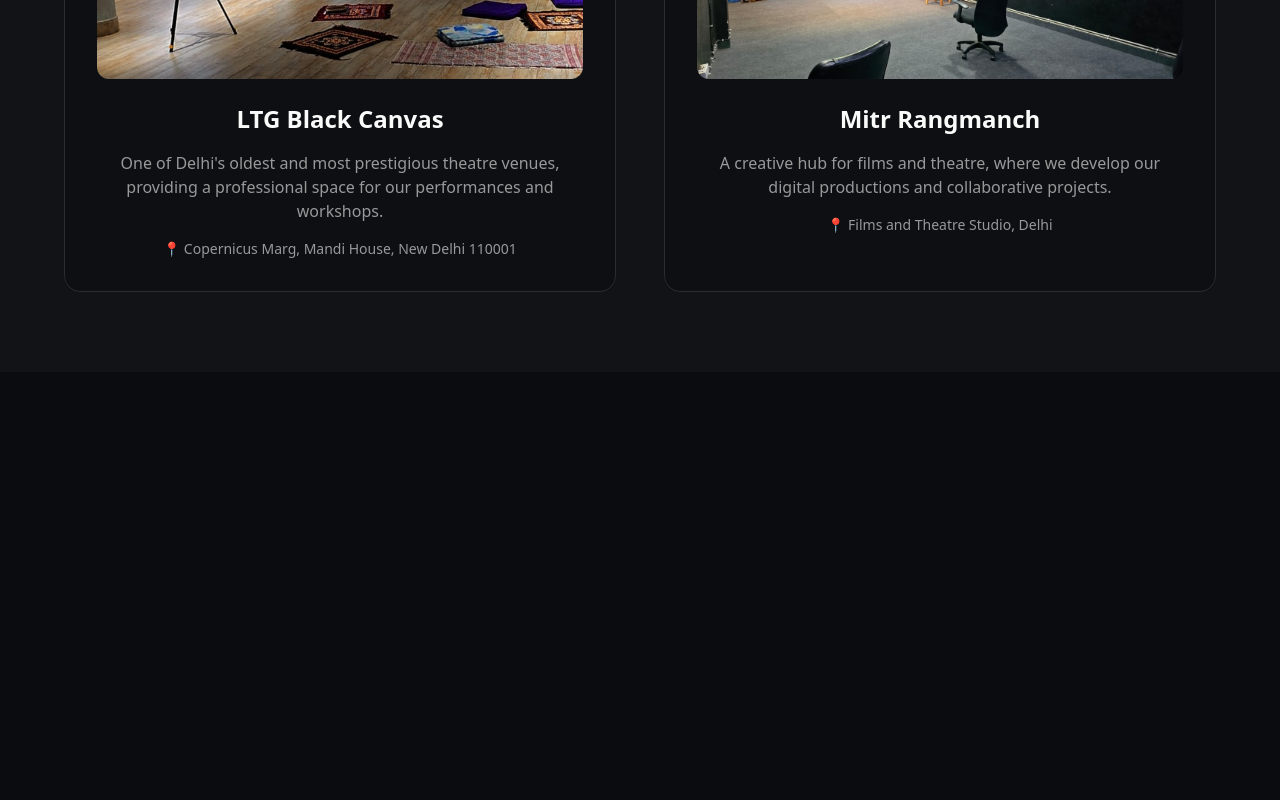
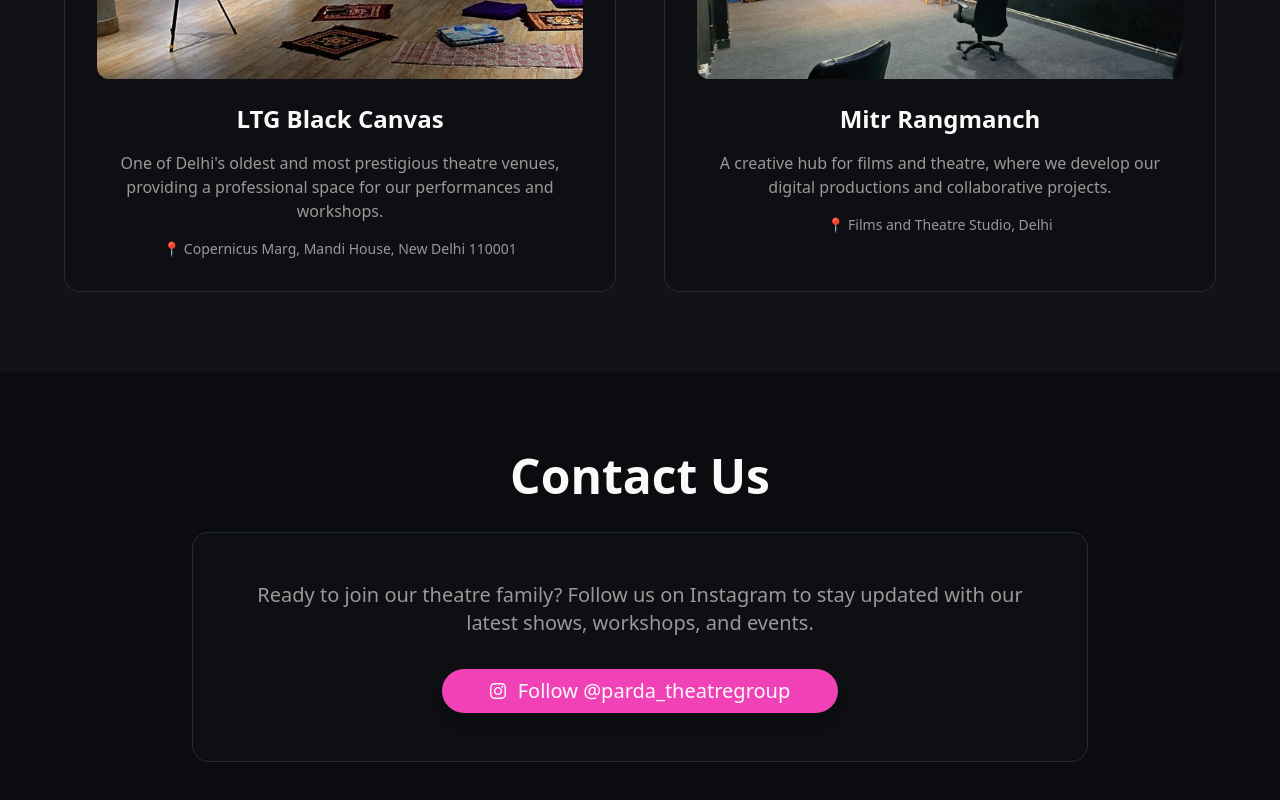
Before and after one commit to aadhityasachdeva/parda-spotlight-stage, a React (Vite) app: page / in a window 1280 px wide. Shown: the part 3134-3934 px from the top of the page. Before the commit the page ends 3506 px from the top, so only its background shows below. Built offline with nearby package versions, Linux system fonts and the light colour scheme.

Commit message:
Add Contact Us section
Added a "Contact Us" section to the homepage, including a link to the Instagram profile.
-edited src/pages/Home.tsx

```diff
--- a/src/pages/Home.tsx
+++ b/src/pages/Home.tsx
@@ -202,6 +202,48 @@ const Home = () => {
           </div>
         </div>
       </section>
+
+      {/* Contact Us Section */}
+      <section className="py-20 bg-background">
+        <div className="container mx-auto px-6">
+          <div className="max-w-4xl mx-auto text-center">
+            <h2 className="text-4xl md:text-5xl font-bold mb-8 text-foreground">
+              Contact Us
+            </h2>
+            <div className="bg-card/50 backdrop-blur-sm border border-border rounded-2xl p-8 md:p-12">
+              <p className="text-lg md:text-xl text-muted-foreground leading-relaxed mb-8">
+                Ready to join our theatre family? Follow us on Instagram to stay updated with our latest shows, workshops, and events.
+              </p>
+
+              {/* Instagram Link */}
+              <div className="flex justify-center">
+                <Button
+                  asChild
+                  size="lg"
+                  className="bg-primary hover:bg-primary/90 text-primary-foreground px-12 py-4 text-xl rounded-full shadow-lg hover:shadow-xl transition-all duration-300"
+                >
+                  <a
+                    href="https://www.instagram.com/parda_theatregroup/"
+                    target="_blank"
+                    rel="noopener noreferrer"
+                    className="flex items-center gap-3"
+                  >
+                    <svg
+                      className="w-6 h-6"
+                      fill="currentColor"
+                      viewBox="0 0 24 24"
+                      xmlns="http://www.w3.org/2000/svg"
+                    >
+                      <path d="M12 2.163c3.204 0 3.584.012 4.85.07 3.252.148 4.771 1.691 4.919 4.919.058 1.265.069 1.645.069 4.849 0 3.205-.012 3.584-.069 4.849-.149 3.225-1.664 4.771-4.919 4.919-1.266.058-1.644.07-4.85.07-3.204 0-3.584-.012-4.849-.07-3.26-.149-4.771-1.699-4.919-4.92-.058-1.265-.07-1.644-.07-4.849 0-3.204.013-3.583.07-4.849.149-3.227 1.664-4.771 4.919-4.919 1.266-.057 1.645-.069 4.849-.069zm0-2.163c-3.259 0-3.667.014-4.947.072-4.358.2-6.78 2.618-6.98 6.98-.059 1.281-.073 1.689-.073 4.948 0 3.259.014 3.668.072 4.948.2 4.358 2.618 6.78 6.98 6.98 1.281.058 1.689.072 4.948.072 3.259 0 3.668-.014 4.948-.072 4.354-.2 6.782-2.618 6.979-6.98.059-1.28.073-1.689.073-4.948 0-3.259-.014-3.667-.072-4.947-.196-4.354-2.617-6.78-6.979-6.98-1.281-.059-1.69-.073-4.949-.073zm0 5.838c-3.403 0-6.162 2.759-6.162 6.162s2.759 6.163 6.162 6.163 6.162-2.759 6.162-6.163c0-3.403-2.759-6.162-6.162-6.162zm0 10.162c-2.209 0-4-1.79-4-4 0-2.209 1.791-4 4-4s4 1.791 4 4c0 2.21-1.791 4-4 4zm6.406-11.845c-.796 0-1.441.645-1.441 1.44s.645 1.44 1.441 1.44c.795 0 1.439-.645 1.439-1.44s-.644-1.44-1.439-1.44z"/>
+                    </svg>
+                    Follow @parda_theatregroup
+                  </a>
+                </Button>
+              </div>
+            </div>
+          </div>
+        </div>
+      </section>
     </div>
   );
 };
```
